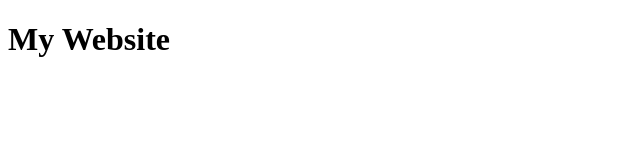
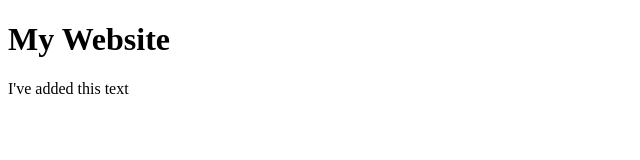
Before and after one commit to rcvandijke/classdemonstration, a plain HTML site: page index.html in a window 1280 px wide. Shown: the whole page, without its empty margins (0-640 px from the left). Drawn offline with Linux system fonts and the light colour scheme.

Commit message:
Added some info

```diff
--- a/index.html
+++ b/index.html
@@ -2,5 +2,6 @@
 <html>
 <body>
   <h1>My Website</h1>
+  <p>I've added this text</p>
 </body>
 </html>
```
